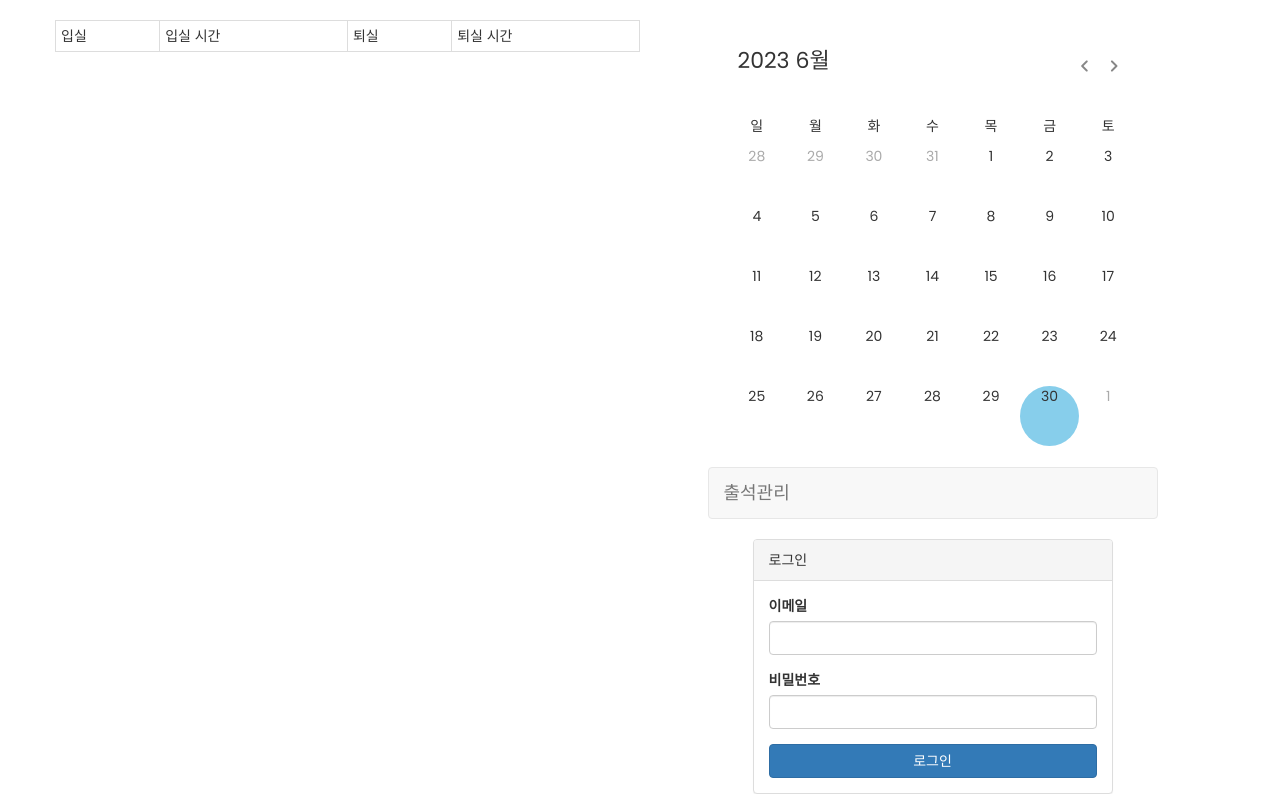
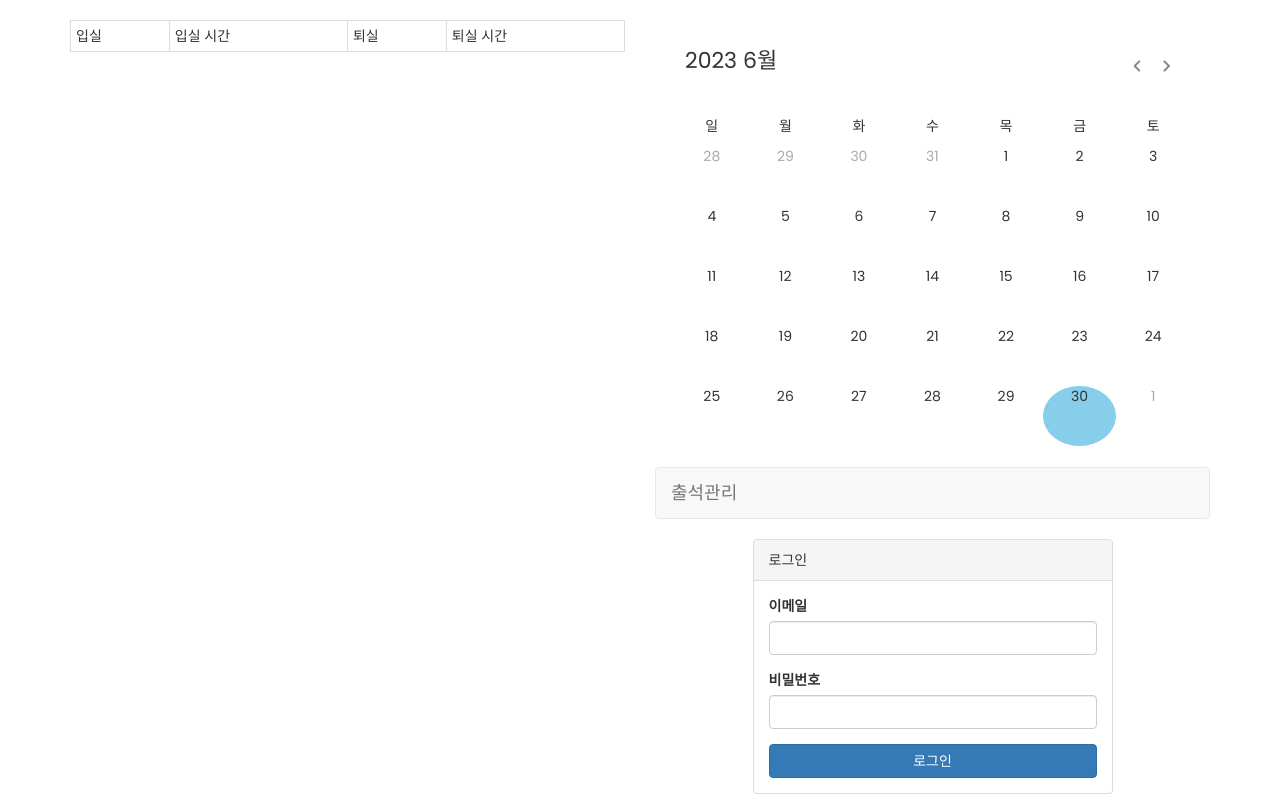
Before and after one commit to HyunJW/Face_Tracking_and_Recognition, a Django app: page /home/ in a window 1280 px wide; the page is wider, and only the part inside the window is pictured. Shown: the part 52-846 px from the top of that part. Run offline with Django 4.2, Linux system fonts and the light colour scheme; data that the repository does not hold is empty; some libraries are stand-ins or nearby versions.

Commit message:
css 수정

```diff
--- a/web/attendance/static/css/calendar.css
+++ b/web/attendance/static/css/calendar.css
@@ -6,8 +6,13 @@
     font-family: "Poppins", sans-serif;
 }
 
-.wrapper{
-    width: 450px;
+.wrapper_left {
+    width: 100%;
+    margin: 0 auto;
+}
+
+.wrapper {
+    width: 100%;
     background: #fff;
     margin: 0 auto;
 }
--- a/web/attendance/templates/attendance/home.html
+++ b/web/attendance/templates/attendance/home.html
@@ -29,7 +29,7 @@
         <!--    left area    -->
         <div class="col-sm-6">
             <!--    time check    -->
-            <div class="row">
+            <div class="wrapper_left">
                 <table class="table table-bordered table-condensed">
                     <tr>
                         <td>입실</td>
@@ -41,7 +41,7 @@
             </div>
             <!--    class info    -->
             {% for item in userlist %}
-            <div class="row panel panel-default">
+            <div class="wrapper_left panel panel-default">
                 <div class="panel-heading">
                     <h4 class="panel-title">
                         {{ item.class_id.name }}
```
